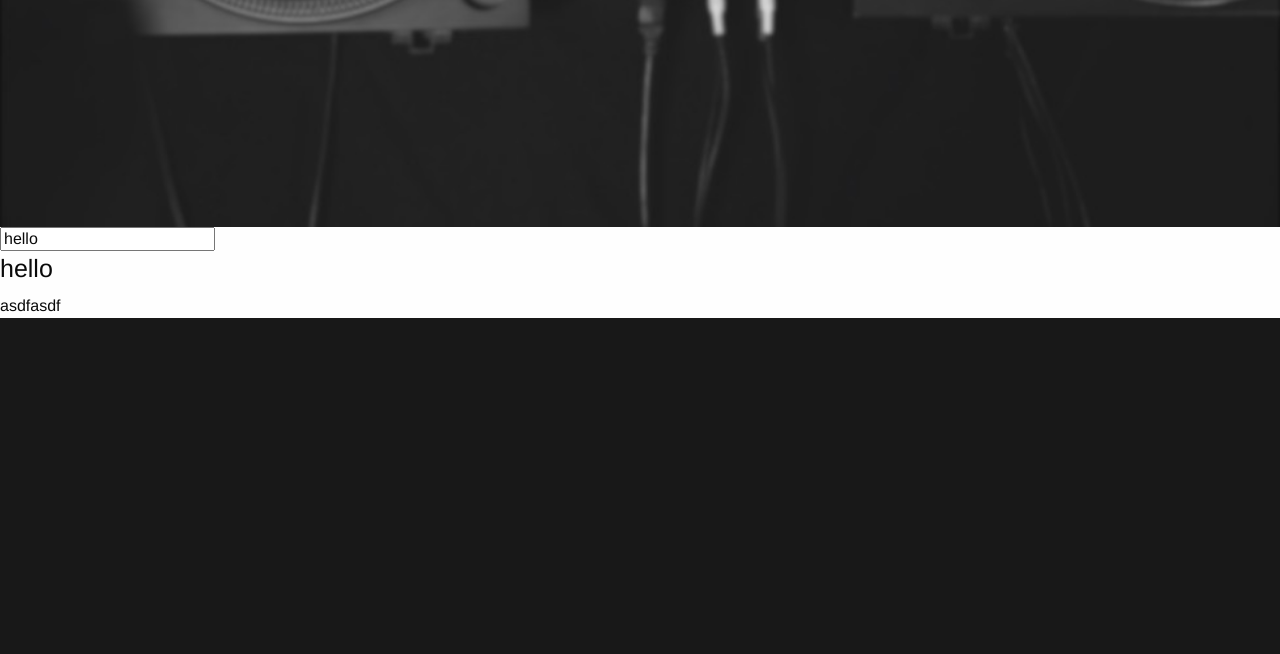
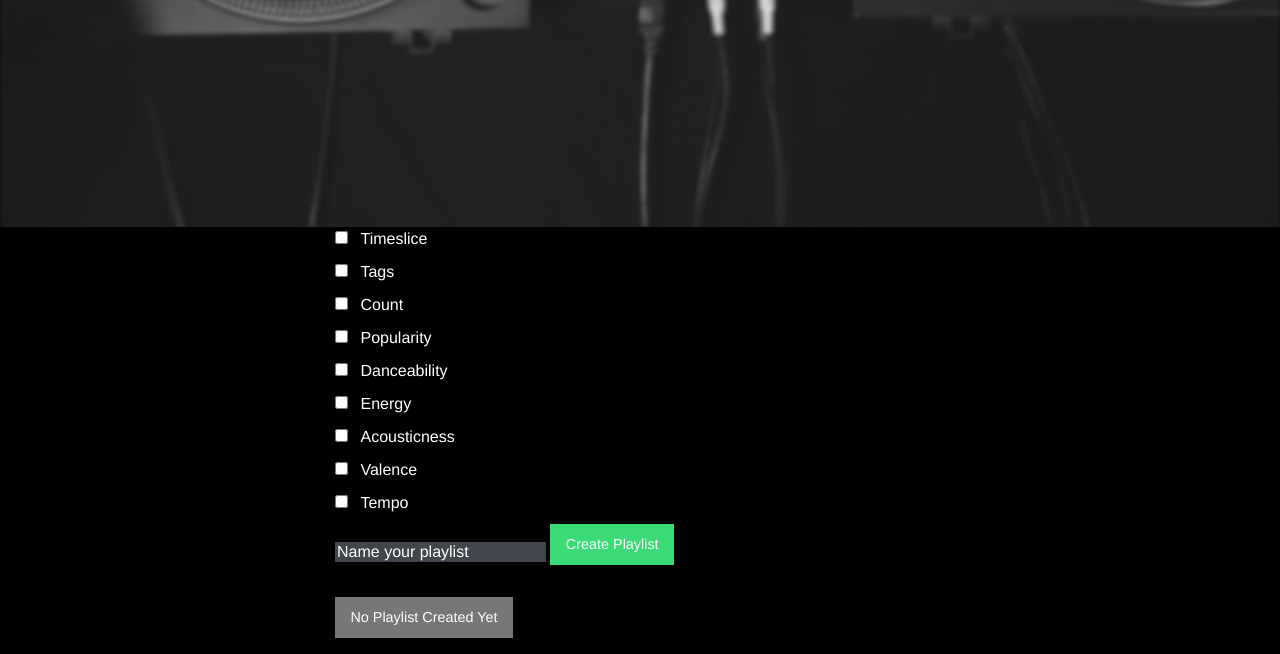
Before and after one commit to chaseWilliams/moodify, a Flask app: page /test in a window 1280 px wide. Shown: the part 598-1252 px from the top of the page. Before the commit the page ends 916 px from the top, so only its background shows below. Run offline with Flask 2, Linux system fonts and the light colour scheme; parts of the project's set-up code (start-up, migrations or seed data) failed here and were passed over; some libraries are stand-ins or nearby versions.

Commit message:
playlist creation page revamp

```diff
--- a/lib/curator.py
+++ b/lib/curator.py
@@ -8,9 +8,12 @@ def filter_with(user, filters):
     # limit to timeslice
     if filters['timeslice'] is not None:
         temp_df['count'] = lastfm.get_count(temp_df, filters['timeslice'])
+        del filters['timeslice']
     # limit to specified tags
     if filters['tags'] is not None:
         temp_df = tag_filter(temp_df, filters['tags'])
+        del filters['tags']
+
     potentials = []
     keys = list(filters.keys())
     for key in keys:
--- a/server.py
+++ b/server.py
@@ -29,7 +29,7 @@ else:
 authorize_uri = 'https://accounts.spotify.com/authorize'
 token_uri = 'https://accounts.spotify.com/api/token'
 code = ''
-redis = None
+redis = rd.StrictRedis(host='localhost', port=6379, db=0)
 num_playlists = 40
 received_features = ['danceability', 'energy', 'acousticness', 'valence', 'tempo']
 
@@ -84,16 +84,19 @@ def create():
     content = request.get_json()
     filters = content['filters']
     uid = content['uid']
+    pprint.pprint(filters)
     user_binary = redis.get(uid + '-obj')
     user = pickle.loads(user_binary)
     new_playlist = filter_with(user, filters)
-    playlist_str = new_playlist.to_json(orient='split')
+    playlist_json = new_playlist.to_json(orient='split')
     # create a unique identifier for the playlist
     identifier = str(uuid.uuid4())
     key = uid + '-' + identifier
-    redis.set(key, playlist_str)
+    redis.set(key, playlist_json)
+    track_names = list(new_playlist['track_name'].values)
+    print(json.dumps(track_names))
     return_data = {
-        'playlist': playlist_str,
+        'playlist': json.dumps(track_names),
         'identifier': identifier
     }
     response = make_response(json.dumps(return_data))
@@ -132,7 +135,6 @@ def add_header(r):
     return r
 
 if __name__ == "__main__":
-    redis = rd.StrictRedis(host='localhost', port=6379, db=0)
     app.run(
         host = ip,
         port = port,
--- a/static/app.css
+++ b/static/app.css
@@ -7,6 +7,8 @@
 
 .background {
   background-color: black;
+  color: white;
+  font: Helvitica, cursive, sans-serif;
 }
 
 .songs {
@@ -19,11 +21,6 @@
 
 .top-bar {
     background-color: black;
-}
-
-.playlist_format {
-  font: "Comic Sans MS", cursive, sans-serif;
-  text-align: center;
 }
 
 .description {
@@ -90,6 +87,20 @@
 
 }
 
+label, select {
+    color: inherit;
+    font: inherit;
+}
+
+select, input {
+    background-color: #42464c;
+    border: none;
+}
+
+label {
+    text-transform: capitalize;
+}
+
 h2 {
     position: absolute;
     top: 150px;
--- a/static/app.js
+++ b/static/app.js
@@ -1,20 +1,100 @@
 console.log(user_name)
-var api_url = window.location.protocol + '//' + window.location.hostname + '/retrieve';
+default_args = {
+    method: 'filter_by',
+    by_args: [0.85, false],
+    range_args: [0, 100]
+}
+make_default = function() {
+    return JSON.parse(JSON.stringify(default_args))
+}
 var app = new Vue({
     el: '#app',
     data: {
-        filters: [],
-        message: 'hello'
+        filters: [
+            {name: 'timeslice', selected: false, argtype: 'year-season', args: {year: 2016, season: 'winter'}},
+            {name: 'tags', selected: false, argtype: 'list', args: ''},
+            {name: 'count', selected: false, argtype: 'norm', args: make_default()},
+            {name: 'popularity', selected: false, argtype: 'norm', args: make_default()},
+            {name: 'danceability', selected: false, argtype: 'norm', args: make_default()},
+            {name: 'energy', selected: false, argtype: 'norm', args: make_default()},
+            {name: 'acousticness', selected: false, argtype: 'norm', args: make_default()},
+            {name: 'valence', selected: false, argtype: 'norm', args: make_default()},
+            {name: 'tempo', selected: false, argtype: 'norm', args: make_default()}
+        ],
+        playlist: [],
+        identifier: '',
+        playlist_name: 'Name your playlist'
     },
     methods: {
-
+        create_submission: function() {
+            len = this.filters.length
+            formatted_filters = {}
+            for (i = 0; i < len; i ++) {
+                filter = this.filters[i]
+                key = filter.name
+                if (filter.selected) {
+                    if (filter.argtype == 'norm') {
+                        if (filter.args.method == 'filter_by') {
+                            value = ['filter_by', {
+                                percentage: filter.args.by_args[0],
+                                reverse: filter.args.by_args[1]
+                            }]
+                        }
+                        else if (filter.args.method == 'filter_in_range') {
+                            value = ['filter_in_range', {
+                                start: filter.args.range_args[0],
+                                stop: filter.args.range_args[1]
+                            }]
+                        }
+                    }
+                    else if (filter.argtype == 'list') {
+                        value = filter.args.split(',')
+                    }
+                    else if (filter.argtype == 'year-season') {
+                        value = [filter.args.year, filter.args.season]
+                    }
+                }
+                else {
+                    value = null
+                }
+                formatted_filters[key] = value
+            }
+            return formatted_filters
+        },
+        create_playlist: function() {
+            data = {
+                filters: this.create_submission(),
+                uid: user_name
+            }
+            data = JSON.stringify(data)
+            self = this
+            $.ajax({
+                type: 'POST',
+                url: '/create',
+                headers: {'Content-Type': 'application/json'},
+                dataType: 'json',
+                data: data
+            }).done(function(data) {
+                self.playlist = JSON.parse(data.playlist)
+                self.playlist_id = data.identifier
+            })
+        },
+        save_playlist: function() {
+            save_data = {
+                identifier: this.playlist_id,
+                uid: user_name,
+                name: this.playlist_name
+            }
+            save_data = JSON.stringify(save_data)
+            $.ajax({
+                type: 'POST',
+                url: '/save',
+                headers: {'Content-Type': 'application/json'},
+                dataType: 'json',
+                data: save_data
+            }).done(function(data) {
+                console.log('successfully saved')
+            })
+        }
     }
 });
-
-
-
-uri = '/retrieve?uid=' + user_name + '&playlists=0,1,2,3,4,5,6,7,8,9,10,11,12,13,14';
-//$.getJSON(uri).then(function(data) {
-    //Vue.set(app, 'playlists', data.contents);
-    //app.substantiate_shortened_playlists();
-//});
--- a/static/loading/loading.js
+++ b/static/loading/loading.js
@@ -1,4 +1,4 @@
-var api_url =  window.location.protocol + '//' + window.location.hostname + '/final?uid='
+var api_url = '/final?uid='
 // Enable pusher logging - don't include this in production
 Pusher.logToConsole = true;
 var pusher = new Pusher('33726bd9f5b34f01cc85', {
--- a/templates/callback.html
+++ b/templates/callback.html
@@ -15,9 +15,69 @@
         <h2><span>Revolutionize Your Listening Experience</span></h2>
     </div>
 
-    <input v-model="message">
-    <h4>{{message}}</h4>
-    asdfasdf
+    <div class="row expanded background">
+        <div class='small-6 small-centered columns'>
+            <div v-for="filter in filters">
+                <input type="checkbox" v-bind:id="filter.name" v-model="filter.selected">
+                <label v-bind:for="filter.name"> {{filter.name}} </label>
+                <div v-if="filter.selected">
+                    <!-- Standard Filters -->
+                    <div v-if="filter.argtype == 'norm'">
+                        <select v-model="filter.args.method">
+                            <option value='filter_by'> Percentage To Ignore </option>
+                            <option value='filter_in_range'> Filter in a Range </option>
+                        </select>
+                        <div v-if="filter.args.method == 'filter_by'">
+                            <input v-model.number="filter.args.by_args[0]">
+                            <p>Reverse</p>
+                            <input type="checkbox" v-model="filter.args.by_args[1]">
+                        </div>
+                        <div v-else>
+                            <input v-model.number="filter.args.range_args[0]">
+                            <input v-model.number="filter.args.range_args[1]">
+                        </div>
+                    </div>
+
+                    <!-- Timeslice -->
+                    <div v-if="filter.argtype == 'year-season'">
+                        <select v-model="filter.args.season">
+                            <option value="all"> All </option>
+                            <option value="spring"> Spring </option>
+                            <option value="summer"> Summer </option>
+                            <option value="fall"> Fall </option>
+                            <option value="winter"> Winter </option>
+                        </select>
+                        <input v-model.number="filter.args.year">
+                    </div>
+
+                    <!-- Genres -->
+                    <div v-if="filter.argtype == 'list'">
+                        <p>Comma separate the values</p>
+                        <input v-model="filter.args">
+                    </div>
+                </div>
+            </div>
+            <input v-model="playlist_name">
+            <a @click="create_playlist" class="button expand success">Create Playlist </a>
+        </div>
+    </div>
+
+    <div class="row expanded background">
+        <div class="small-6 small-centered columns">
+            <ul>
+                <li v-for="song in playlist">
+                    {{song}}
+                </li>
+            </ul>
+        </div>
+    </div>
+
+    <div class="row expanded background">
+        <div class="small-6 small-centered columns">
+            <a v-if="playlist.length > 0" @click="save_playlist" class="button expand success">Save Playlist</a>
+            <a v-else class="button expand secondary">No Playlist Created Yet </a>
+        </div>
+    </div>
 
 </div>
 <script src="/static/vue.js"></script>
```
Also changed, not shown: 1 other file.
